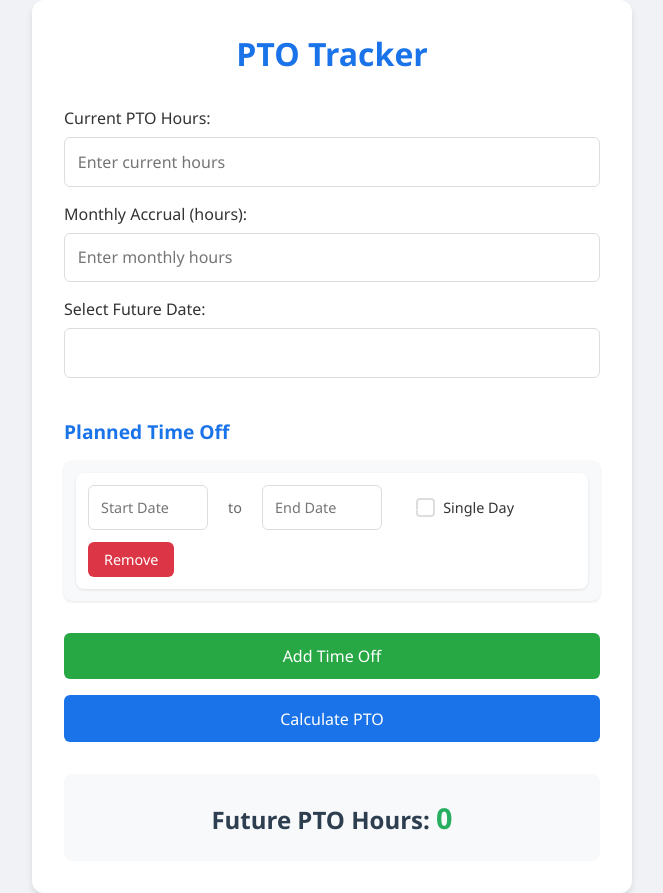
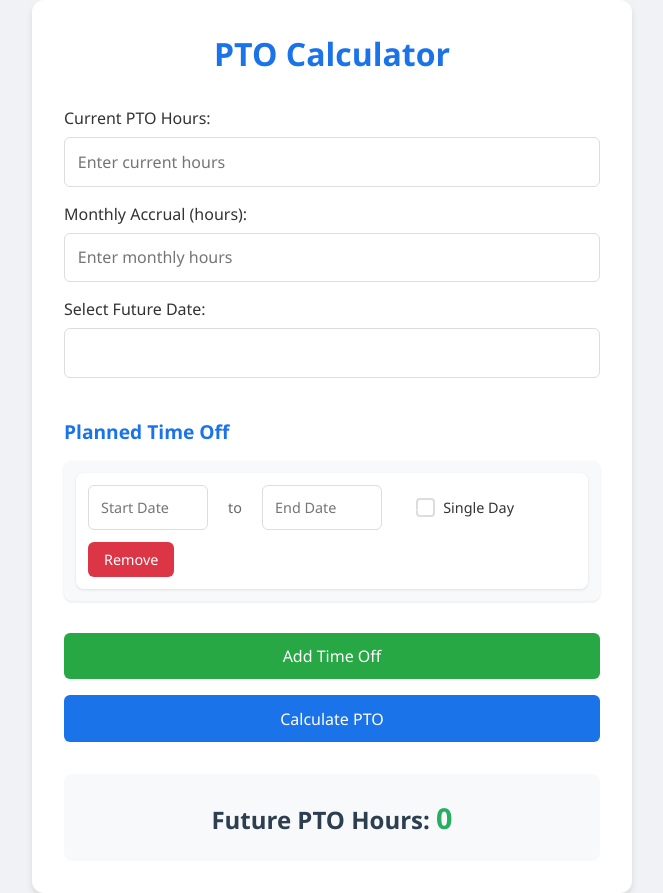
Before and after one commit to deslay1/pto_tracker, a plain HTML site: page index.html in a window 1280 px wide. Shown: the whole page, without its empty margins (308-971 px from the left). Drawn offline with nearby package versions, Linux system fonts and the light colour scheme.

Commit message:
change heading

```diff
--- a/index.html
+++ b/index.html
@@ -3,14 +3,14 @@
 <head>
     <meta charset="UTF-8">
     <meta name="viewport" content="width=device-width, initial-scale=1.0">
-    <title>PTO Tracker</title>
+    <title>PTO Calculator</title>
     <link rel="stylesheet" href="styles.css">
     <!-- Flatpickr CSS -->
     <link rel="stylesheet" href="https://cdn.jsdelivr.net/npm/flatpickr/dist/flatpickr.min.css">
 </head>
 <body>
     <div class="container">
-        <h1>PTO Tracker</h1>
+        <h1>PTO Calculator</h1>
         <div class="calculator">
             <div class="input-group">
                 <label for="current-pto">Current PTO Hours:</label>
```
Also changed, not shown: 1 other file.
